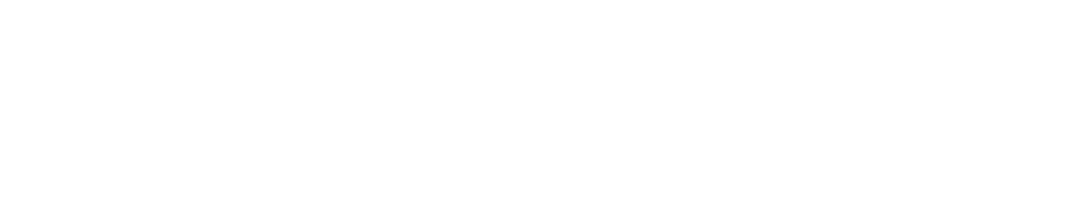
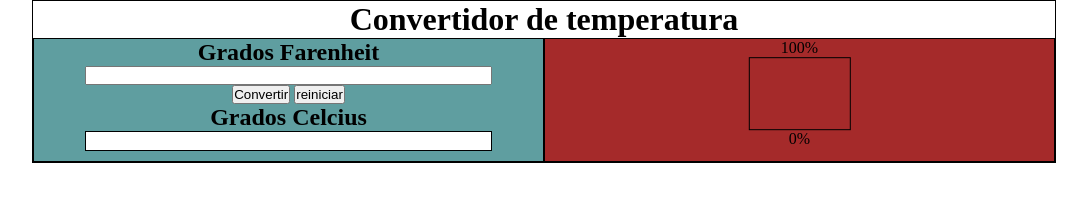
Before and after one commit to estebangt1029/convertidor-termometro-final, a plain HTML site: page index.html in a window 1280 px wide. Shown: the whole page, without its empty margins (96-1183 px from the left). Drawn offline with Linux system fonts and the light colour scheme.

Commit message:
se creo el convertidor final

```diff
--- /dev/null
+++ b/index.css
@@ -0,0 +1,65 @@
+*{
+    margin: 0;
+    padding: 0;
+    box-sizing: border-box;
+}
+.container{
+    border: 1px solid;
+    text-align: center;
+    height: auto;
+    width: 80%;
+    margin: auto;
+}
+.subcontainer{
+    display: flex;
+
+}
+
+
+
+
+
+
+.izquierda{
+    border: 1px solid;
+    background-color: cadetblue;
+    width: 50%;
+
+}
+input{
+    width: 80%;
+}
+#celcius{
+    margin: auto;
+    height: 20px;
+    width: 80%;
+    border: 1px solid;
+    background-color: white;
+    margin-bottom: 10px;
+}
+
+
+
+
+
+
+.derecha{
+    border: 1px solid;
+    background-color: brown;
+    width: 50%;
+
+}
+.termometro{
+    border: 1px solid;
+    height: 60%;
+    width: 20%;
+    margin:auto;
+    transform: rotate(180deg);
+    overflow: hidden;
+
+}
+#temperatura{
+    background-color: gold;
+    transform: rotate(180deg);
+
+}
--- a/index.html
+++ b/index.html
@@ -4,9 +4,61 @@
     <meta charset="UTF-8">
     <meta http-equiv="X-UA-Compatible" content="IE=edge">
     <meta name="viewport" content="width=device-width, initial-scale=1.0">
+    <link rel="stylesheet" href="./index.css">
     <title>Document</title>
 </head>
 <body>
+    <div class="container">
+        <h1>Convertidor de temperatura</h1>
+        <div class="subcontainer">
 
+
+            <div class="izquierda">
+                <div >
+                    <h2>Grados Farenheit</h2>
+                    <input type="number" id="farenheit">
+
+                </div>
+                <div >
+                    <button id="boton" onclick="convertir()">Convertir</button>
+                    <button id="reiniciar" onclick="reiniciar()">reiniciar</button>
+                </div>
+                <div class="gradoscelcius">
+                    <h2>Grados Celcius</h2>
+                    <div id="celcius">
+
+                    </div>
+
+                </div>
+
+            </div>
+
+
+
+            <div class="derecha">
+                100%
+                <div class="termometro">
+                    <div id="temperatura">
+                    </div>
+                </div>
+                0%
+            </div>
+
+
+
+        </div>
+    </div>
+
+
+
+
+
+
+
+
+
+
+
+    <script src="./index.js"></script>
 </body>
 </html>
--- /dev/null
+++ b/index.js
@@ -0,0 +1,18 @@
+const boton=document.getElementById('boton')
+const celcius=document.getElementById('celcius')
+const temperatura=document.getElementById('temperatura')
+
+
+function convertir(){
+    let gradosf=document.getElementById('farenheit').value
+    let gradosc=(gradosf-32)*5/9
+    celcius.innerHTML=""+gradosc.toFixed(1)
+    if(gradosc>0){
+        temperatura.innerHTML=""+gradosc.toFixed(1)
+        temperatura.style.height=gradosc+'%'
+    }
+    else{
+        temperatura.style.height=0+'%'
+    }
+}
+boton.addEventListener('click',convertir)
```
